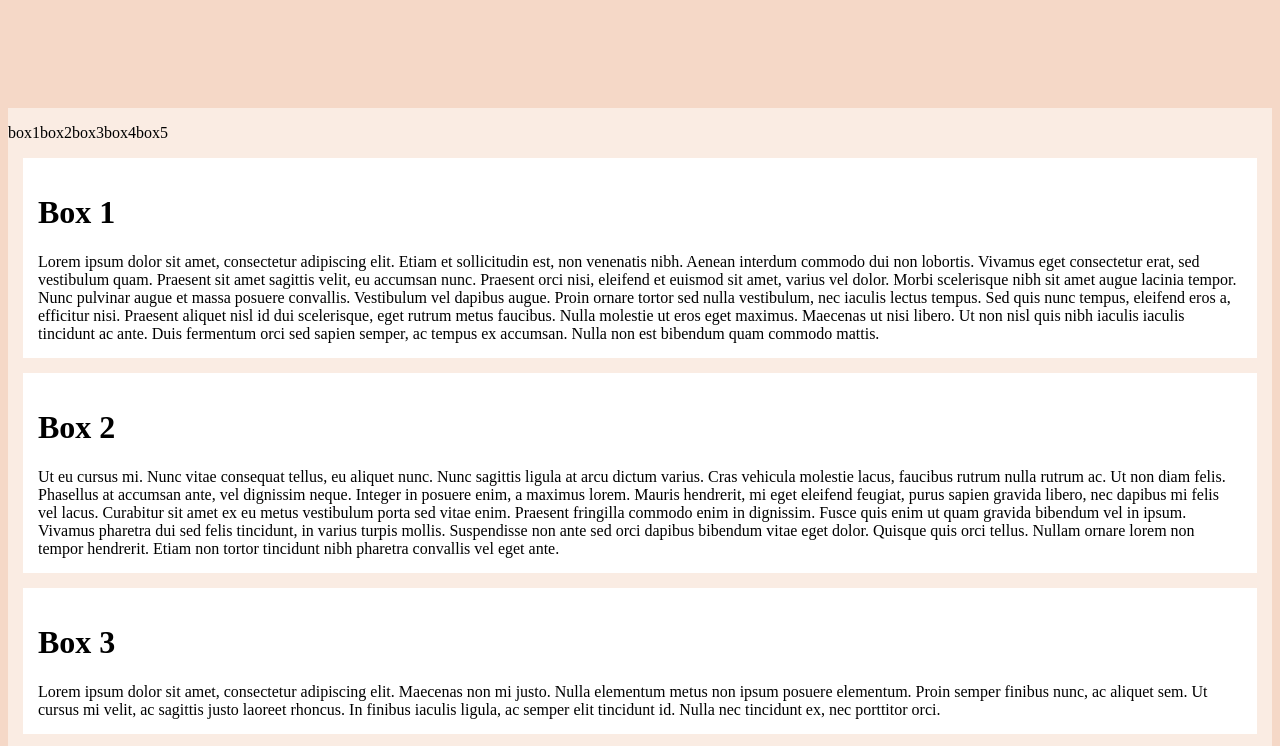
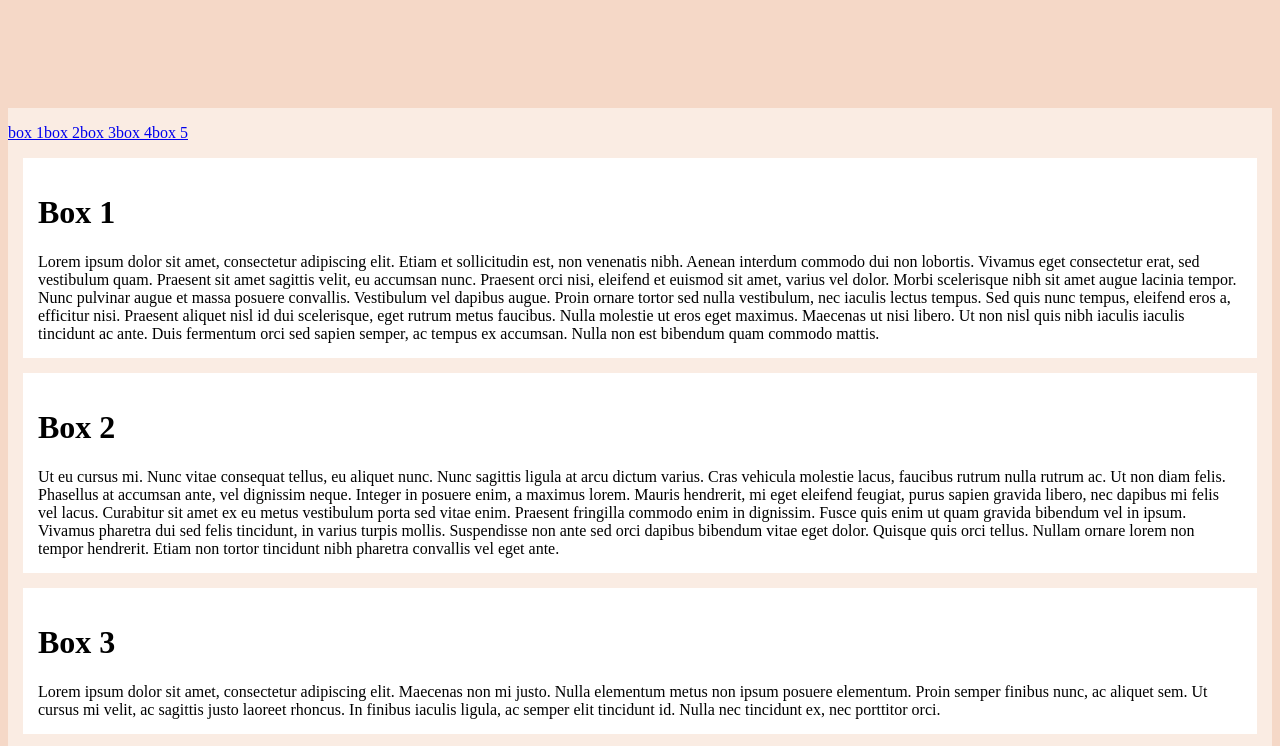
Before and after one commit to chloerdevries/webpage3, a plain HTML site: page index.html in a window 1280 px wide. Shown: the top 746 px of the page. Drawn offline with Linux system fonts and the light colour scheme.

Commit message:
Update index.html

```diff
--- a/index.html
+++ b/index.html
@@ -6,11 +6,11 @@
 <body>
 <div id="container">
   <ul>
-    <li>box1</li>
-    <li>box2</li>
-    <li>box3</li>
-    <li>box4</li>
-    <li>box5</li>
+    <li><a href="#box1"> box 1 </a></li>
+    <li><a href="box2">box 2</a></li>
+    <li><a href="box3">box 3</a></li>
+    <li><a href="box4">box 4</a></li>
+    <li><a href="box5">box 5</a></li>
     </ul>
   <div id="content-box">
     <h1 id="box1"> Box 1 </h1>
```
